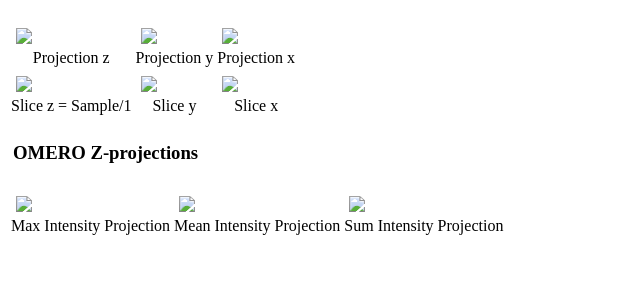
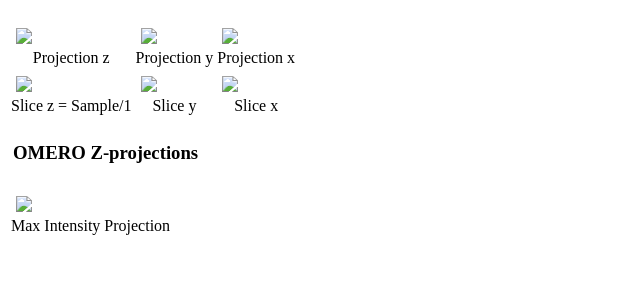
Before and after one commit to ome/webemdb, a Django app: template templates/webemdb/data/mapmodel.html in a window 1280 px wide. Shown: the part 274-574 px from the top of the page, without its empty margins (0-640 px from the left). Run offline with Django 3.2, Linux system fonts and the light colour scheme; the template is opened without the code that fills it: most values are stand-ins (such as "Sample title", 1, 10 or a date in 2020).

Commit message:
Removing mean and sum projections from webemdb. See #2603
git-svn-id: file:///home/svn/omero/trunk@8263 05709c45-44f0-0310-885b-81a1db45b4a6

```diff
--- a/templates/webemdb/data/mapmodel.html
+++ b/templates/webemdb/data/mapmodel.html
@@ -103,17 +103,14 @@ function openPopup(url) {
         <table>
         <tr>
             <td>
-                <img class="plane" src="{% url webemdb_maxprojection image.getId %}" />
+                <img class="plane" src="{% url webgateway.views.render_image image.getId 0 0 %}?p=intmax" />
                 <div class='caption'>Max Intensity Projection</div>
             </td>
-            <td>
+            <!-- <td>
                 <img class="plane" src="{% url webemdb_meanprojection image.getId %}" />
                 <div class='caption'>Mean Intensity Projection</div>
-            </td>
-            <td>
-                <img class="plane" src="{% url webemdb_sumprojection image.getId %}" />
-                <div class='caption'>Sum Intensity Projection</div>
-            </td>
+            </td> -->
+
         </tr>
     </table>
 
```
